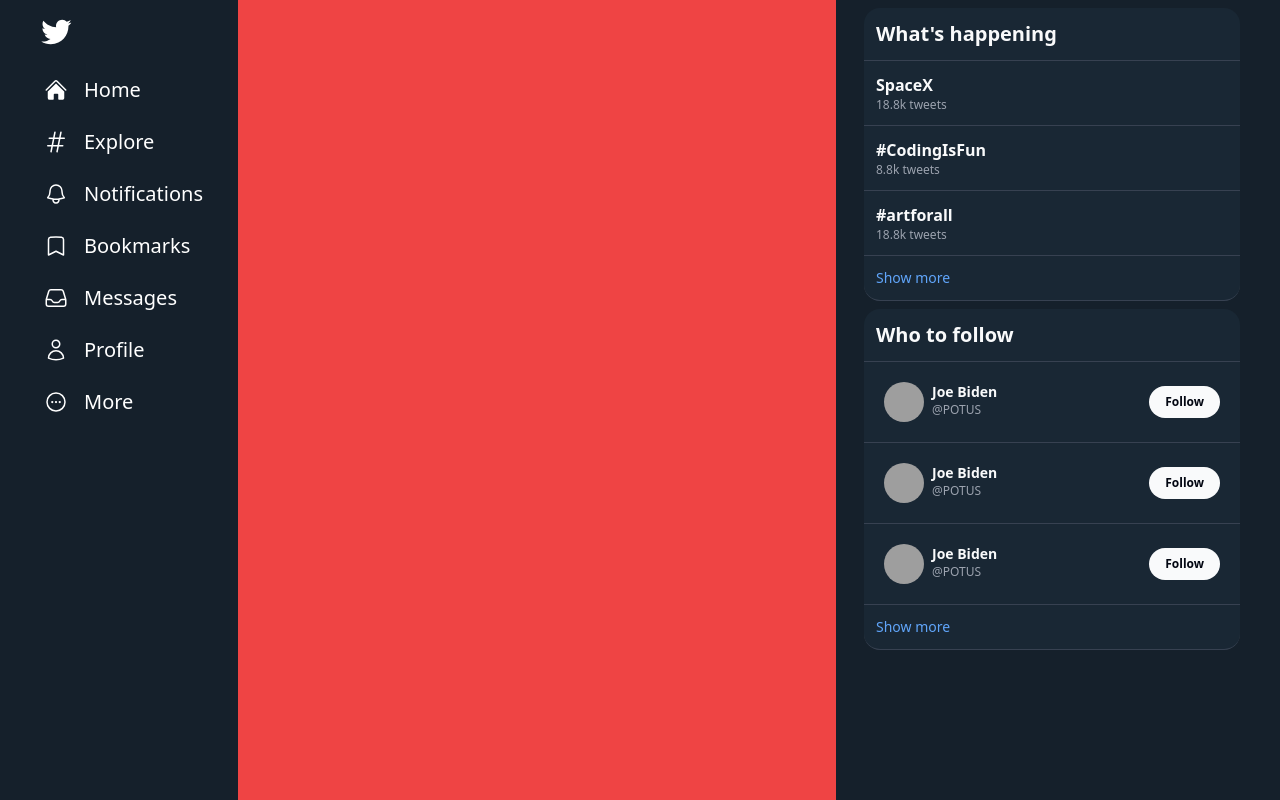
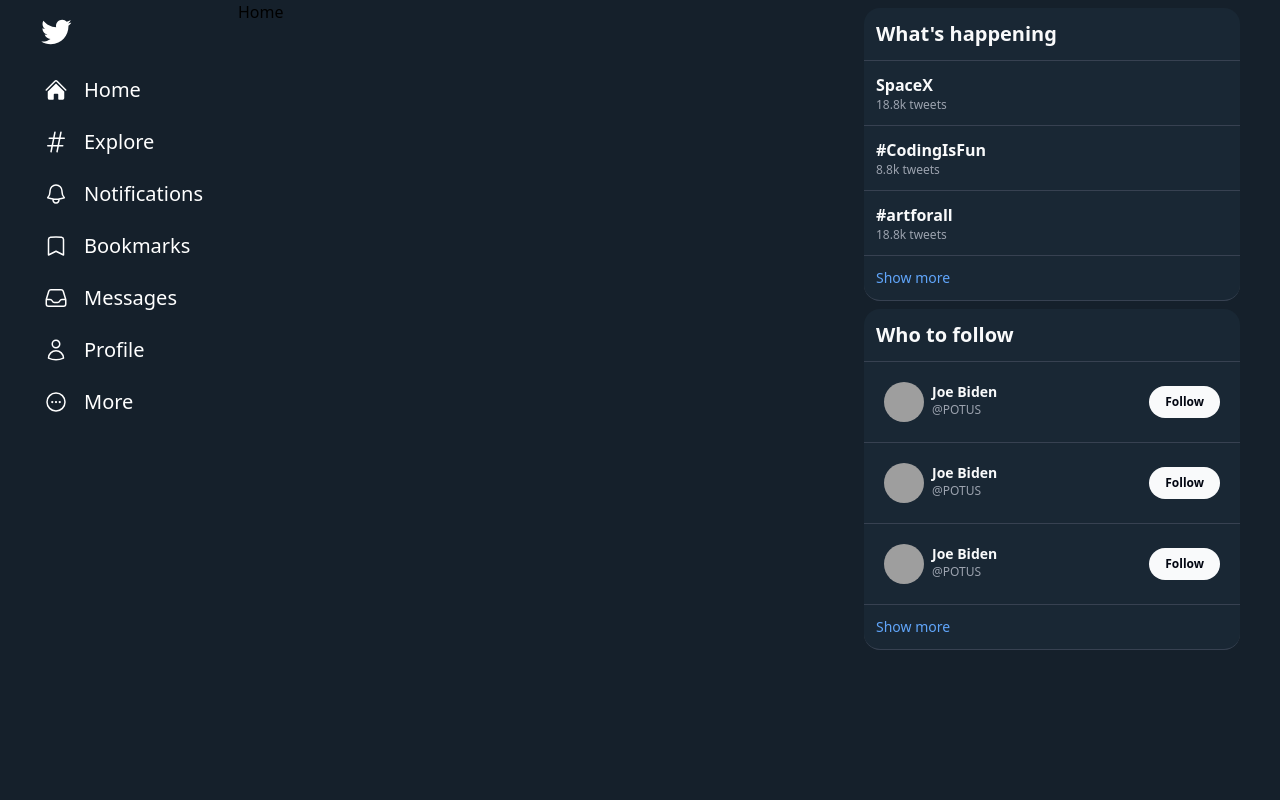
Before and after one commit to SymonBezerra/twitter-clone-nuxt, a Nuxt app: page / in a window 1280 px wide. Built offline with nearby package versions, Linux system fonts and the light colour scheme; grey boxes are pictures that could not be loaded; what @ionic/vue would draw is missing.

Commit message:
starting main section

```diff
--- a/app.vue
+++ b/app.vue
@@ -11,7 +11,7 @@
             </div>
           </div>
           <!-- main content -->
-          <main class="col-span-12 sm:col-span-8 lg:col-span-6 bg-red-500">
+          <main class="col-span-12 sm:col-span-8 lg:col-span-6">
             <router-view />
           </main>
           <!-- right sidebar -->
--- /dev/null
+++ b/pages/index.vue
@@ -0,0 +1,5 @@
+<template>
+    Home
+</template>
+<script setup>
+</script>
```
